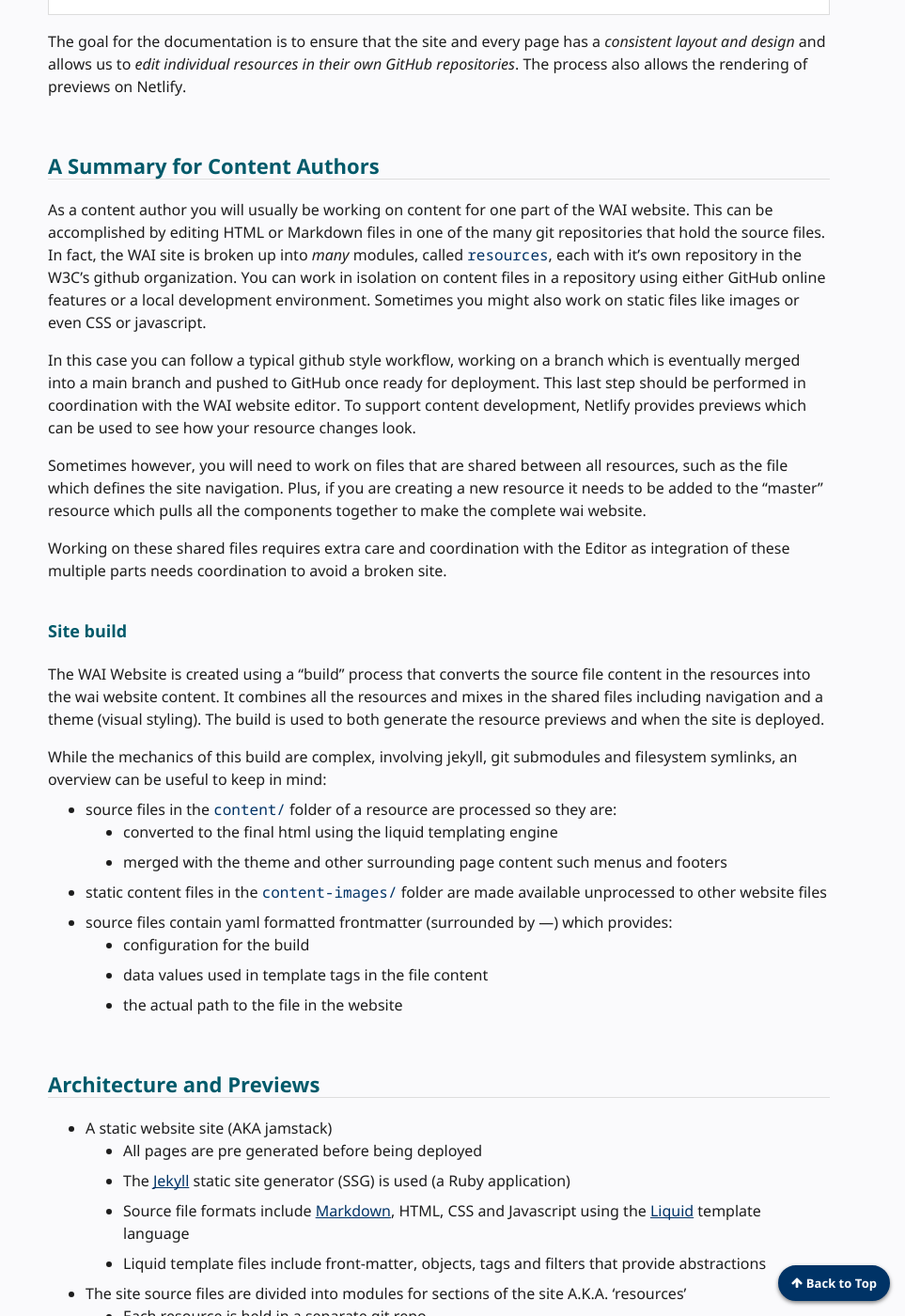
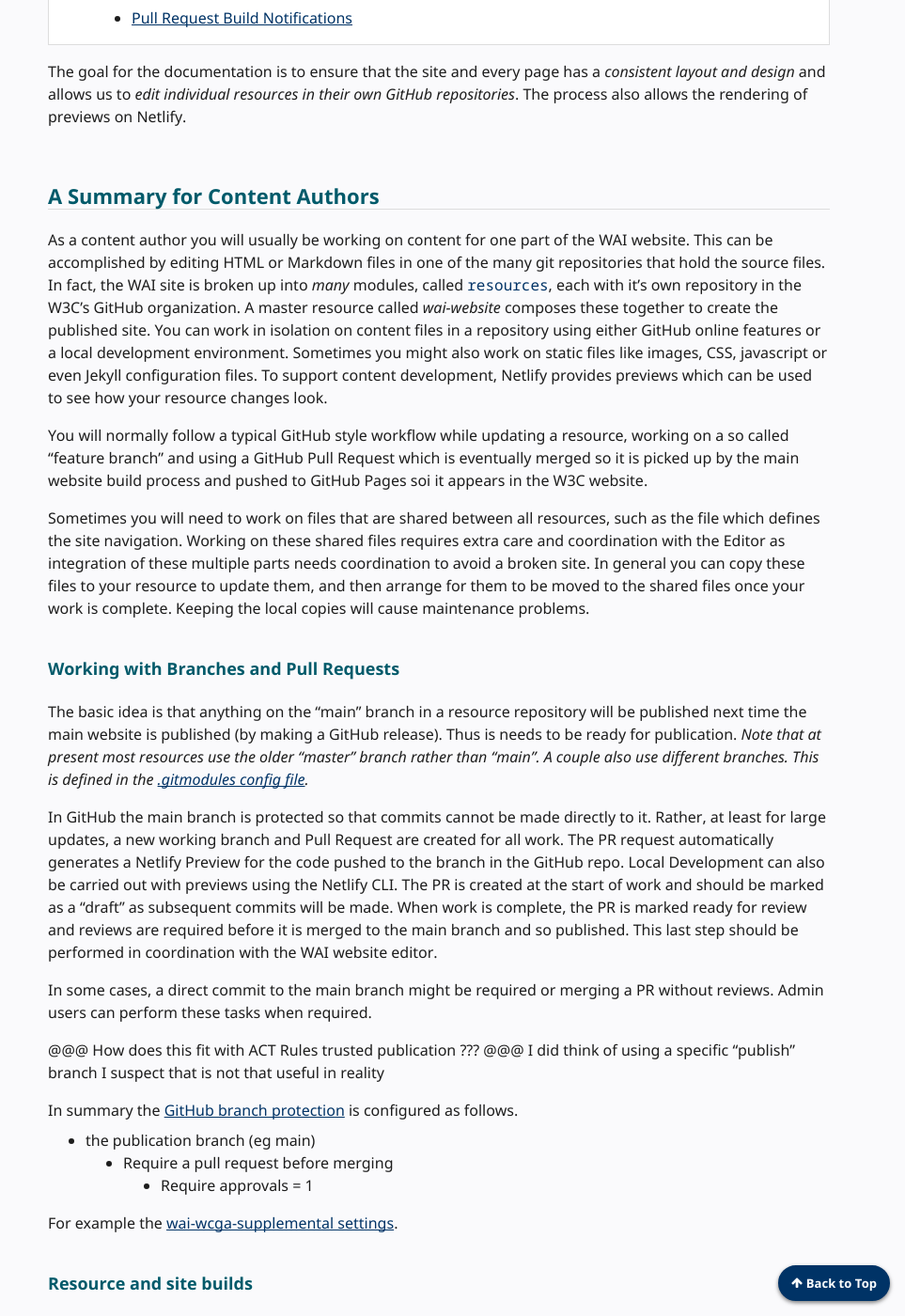
Before and after one commit to w3c/wai-website-theme, a Jekyll site: the page built from content/technical.md, in a window 1280 px wide and 1400 px high, scrolled down 1056 px. Shown: the whole window at 94% size, without its empty margins (317-1280 px from the left). Built offline with Jekyll 4.4.1, drawn with Linux system fonts in a browser that asks for light colours; cached includes are drawn as plain includes; comment, search, counter and statistics services are not loaded; some of the changed text lies outside the part shown.

Commit message:
Add notes on protection

```diff
--- a/content/technical.md
+++ b/content/technical.md
@@ -14,7 +14,7 @@
 
 This page outlines the fundamental technical processes and the general approach for the website.
 
-The site uses Jekyll, a Ruby-based site generating software. “WAI Website Theme” is a Jekyll theme with HTML templates, CSS, and (very few) scripts. Source files for the web pages can include Markdown, HTML, CSS, and Javascript using the Liquid template language. We use YAML front matter for several things, including translations.
+The site uses Jekyll, a Ruby-based site generating software. “WAI Website Theme” is a Jekyll theme with HTML templates, CSS, and (very few) scripts. Source files for the web pages can include Markdown, HTML, CSS, and Javascript using the Liquid template language. We use YAML front matter for configuring several things, including translations.
 
 {::nomarkdown}
 {% include box.html type="end" %}
@@ -26,17 +26,34 @@
 
 ## A Summary for Content Authors ##
 
-As a content author you will usually be working on content for one part of the WAI website. This can be accomplished by editing HTML or Markdown files in one of the many git repositories that hold the source files. In fact, the WAI site is broken up into *many* modules, called `resources`, each with it's own repository in the W3C's github organization. You can work in isolation on content files in a repository using either GitHub online features or a local development environment. Sometimes you might also work on static files like images or even CSS or javascript.
+As a content author you will usually be working on content for one part of the WAI website. This can be accomplished by editing HTML or Markdown files in one of the many git repositories that hold the source files. In fact, the WAI site is broken up into *many* modules, called `resources`, each with it's own repository in the W3C's GitHub organization. A master resource called _wai-website_ composes these together to create the published site. You can work in isolation on content files in a repository using either GitHub online features or a local development environment. Sometimes you might also work on static files like images, CSS, javascript or even Jekyll configuration files. To support content development, Netlify provides previews which can be used to see how your resource changes look.
 
-In this case you can follow a typical github style workflow, working on a branch which is eventually merged into a main branch and pushed to GitHub once ready for deployment. This last step should be performed in coordination with the WAI website editor. To support content development, Netlify provides previews which can be used to see how your resource changes look.
+You will normally follow a typical GitHub style workflow while updating a resource, working on a so called "feature branch" and using a GitHub Pull Request which is eventually merged so it is picked up by the main website build process and pushed to GitHub Pages soi it appears in the W3C website.
 
-Sometimes however, you will need to work on files that are shared between all resources, such as the file which defines the site navigation. Plus, if you are creating a new resource it needs to be added to the "master" resource which pulls all the components together to make the complete wai website.
+Sometimes you will need to work on files that are shared between all resources, such as the file which defines the site navigation. Working on these shared files requires extra care and coordination with the Editor as integration of these multiple parts needs coordination to avoid a broken site. In general you can copy these files to your resource to update them, and then arrange for them to be moved to the shared files once your work is complete. Keeping the local copies will cause maintenance problems.
 
-Working on these shared files requires extra care and coordination with the Editor as integration of these multiple parts needs coordination to avoid a broken site.
+### Working with Branches and Pull Requests
 
-### Site build ###
+The basic idea is that anything on the "main" branch in a resource repository will be published next time the main website is published (by making a GitHub release). Thus is needs to be ready for publication. _Note that at present most resources use the older "master" branch rather than "main". A couple also use different branches. This is defined in the [.gitmodules config file](https://github.com/w3c/wai-website/blob/master/.gitmodules)._
 
-The WAI Website is created using a "build" process that converts the source file content in the resources into the wai website content. It combines all the resources and mixes in the shared files including navigation and a theme (visual styling). The build is used to both generate the resource previews and when the site is deployed.
+In GitHub the main branch is protected so that commits cannot be made directly to it. Rather, at least for large updates, a new working branch and Pull Request are created for all work. The PR request automatically generates a Netlify Preview for the code pushed to the branch in the GitHub repo. Local Development can also be carried out with previews using the Netlify CLI. The PR is created at the start of work and should be marked as a "draft" as subsequent commits will be made. When work is complete, the PR is marked ready for review and reviews are required before it is merged to the main branch and so published. This last step should be performed in coordination with the WAI website editor.
+
+In some cases, a direct commit to the main branch might be required or merging a PR without reviews. Admin users can perform these tasks when required.
+
+@@@ How does this fit with ACT Rules trusted publication ???
+@@@ I did think of using a specific "publish" branch I suspect that is not that useful in reality
+
+In summary the [GitHub branch protection](https://docs.github.com/en/repositories/configuring-branches-and-merges-in-your-repository/defining-the-mergeability-of-pull-requests/about-protected-branches) is configured as follows.
+
+- the publication branch (eg main)
+  - Require a pull request before merging
+    - Require approvals = 1
+
+For example the [wai-wcga-supplemental settings](https://github.com/w3c/wai-wcag-supplemental/settings/branches).
+
+### Resource and site builds ###
+
+The resource previews and full WAI Website are created using a "build" process that converts the source file content in the resources into the wai website content. It combines all the resources and mixes in the shared files including navigation and a theme (visual styling). The build is used to both generate the resource previews and when the site is deployed.
 
 While the mechanics of this build are complex, involving jekyll, git submodules and filesystem symlinks, an overview can be useful to keep in mind:
 
```
Also changed, not shown: content/technical-create-new-resource.md (+4 -4 lines).
